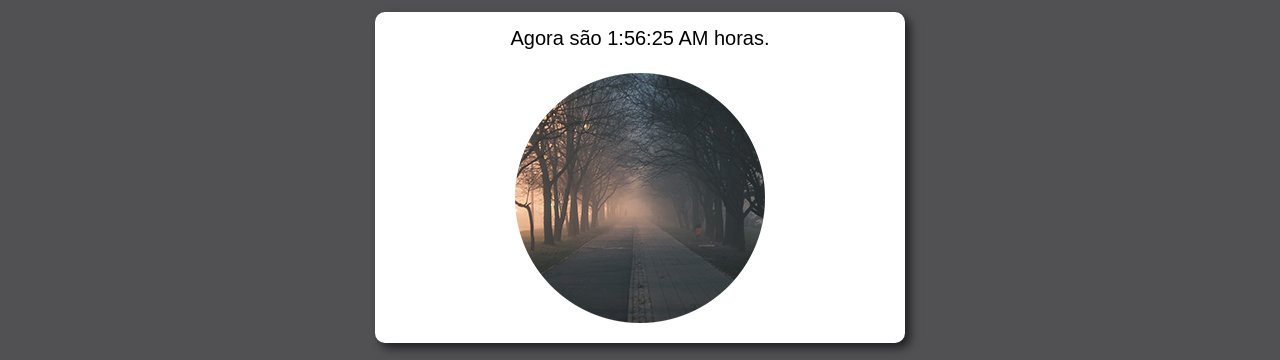
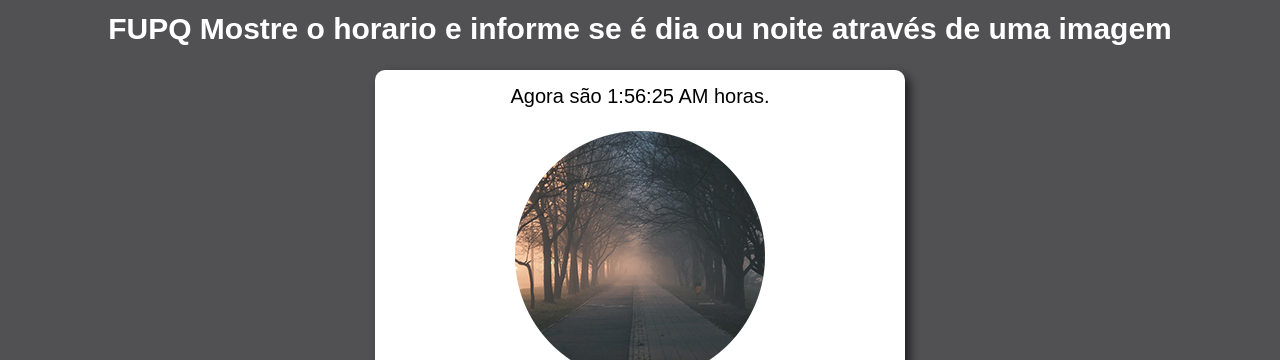
Before and after one commit to euforo/Exercicios, a plain HTML site: page curso/index.html in a window 1280 px wide. Shown: the part 87-447 px from the top of the page. Drawn offline with Linux system fonts and the light colour scheme.

Commit message:
Update index.html

```diff
--- a/curso/index.html
+++ b/curso/index.html
@@ -4,12 +4,14 @@
     <meta charset="UTF-8">
     <meta http-equiv="X-UA-Compatible" content="IE=edge">
     <meta name="viewport" content="width=device-width, initial-scale=1.0">
-    <title>Teste HTML</title>
+    <title>Hora do dia</title>
     <link rel ="stylesheet" href = "css/estilo.css">
 </head>
 <body onload ="carregar()">
     <header>
         <h1>Hora do dia</h1>
+        <H2>FUPQ Mostre o horario e informe se é dia ou noite através de uma imagem</h2>
+
     </header>
     <section><center>
         <div id="msg">Aqui vai aparecer a mensagem</div><br>
```
